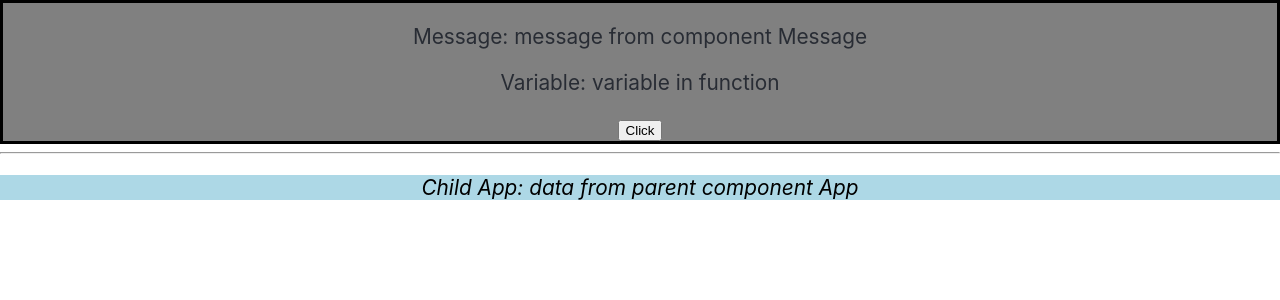
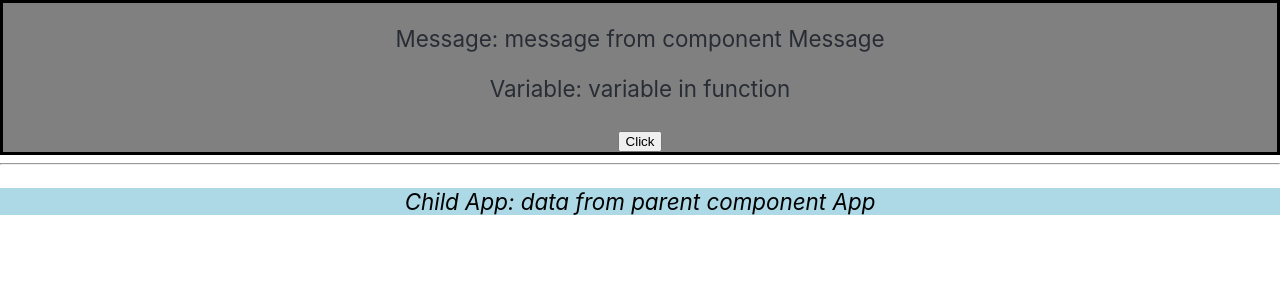
Before and after one commit to AlekseyKrivoshlykov/react_js_geebrains, a React (Create React App) app: page / in a window 1280 px wide. Shown: the top 300 px of the page. Built offline with nearby package versions, Linux system fonts and the light colour scheme.

Commit message:
Lesson__1

```diff
--- a/src/App.css
+++ b/src/App.css
@@ -10,7 +10,7 @@
 .Message {
   background-color: gray;
   border: 3px solid black;
-  font-size: 1.3rem;
+  font-size: 1.4rem;
   color: #282c34;
 }
 
@@ -18,7 +18,7 @@
   background-color: lightblue;
   box-shadow: #61dafb;
   font-style: italic;
-  font-size: 1.3rem;
+  font-size: 1.4rem;
 }
 
 @media (prefers-reduced-motion: no-preference) {
```
